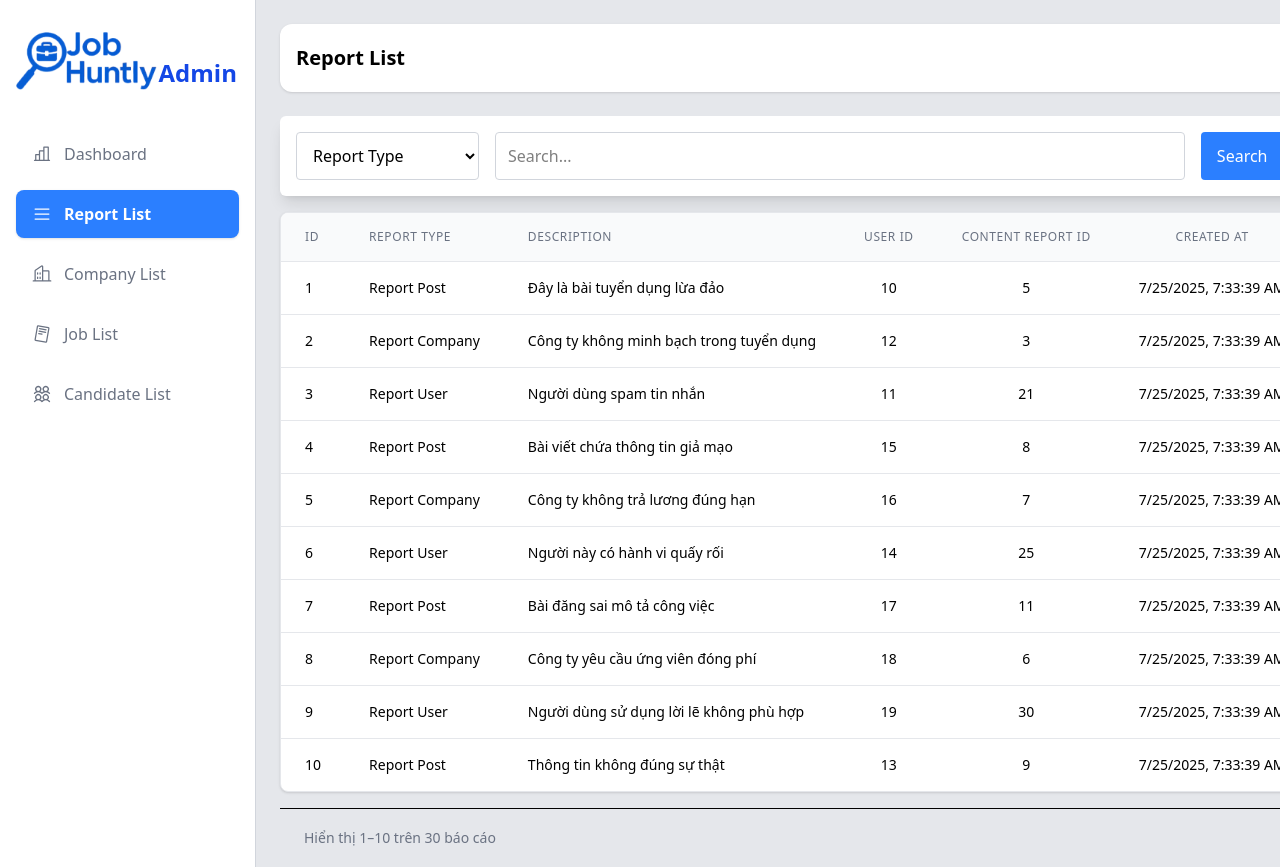
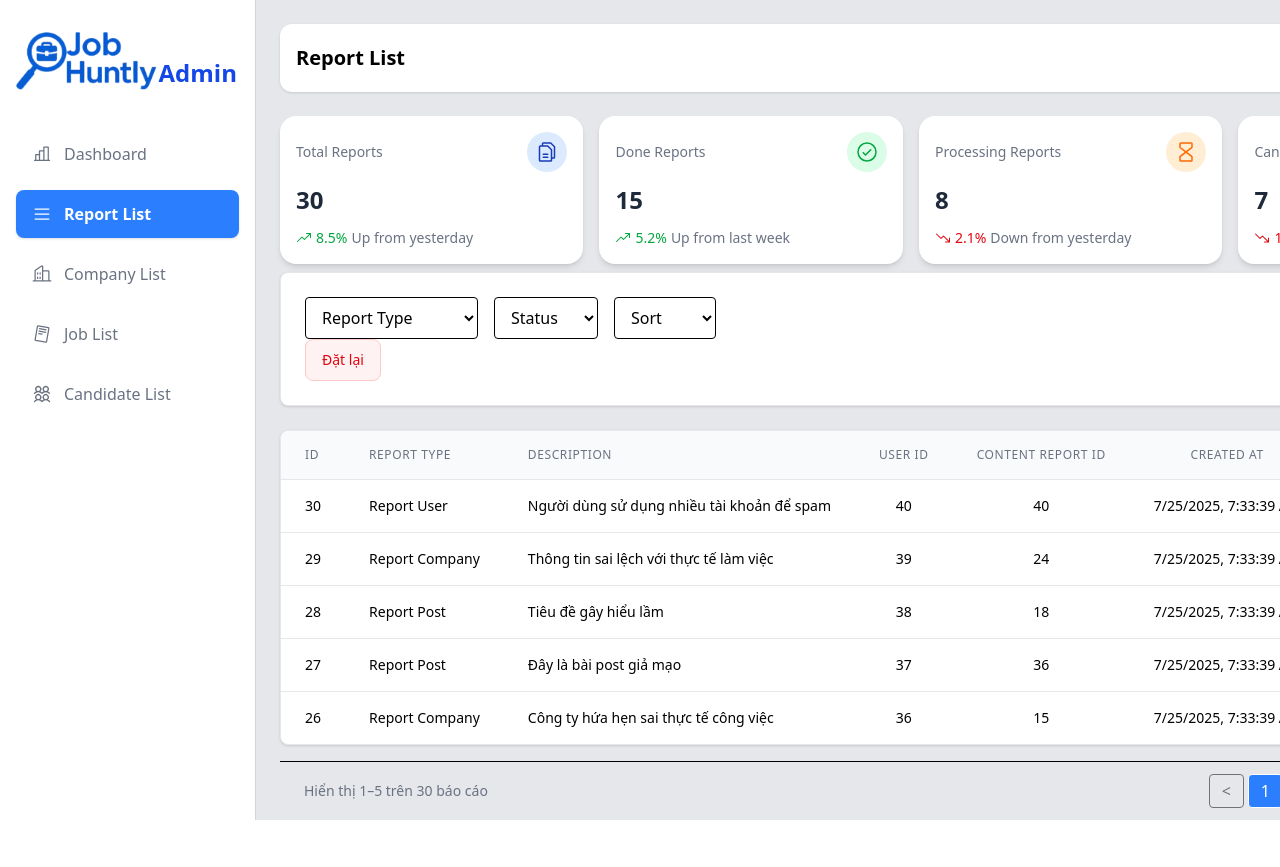
Before and after one commit to Group-3-KTC/job-huntly-admin-app, a React (Vite) app: page /listReport in a window 1280 px wide. Shown: the top 867 px of the page. After the commit the page ends 820 px from the top, so only its background shows below. Built offline with nearby package versions, Linux system fonts and the light colour scheme; sample sign-in values are in the browser's storage.

Commit message:
update-page-report-list

```diff
--- /dev/null
+++ b/src/features/reportlist/components/ReportFilter.tsx
@@ -0,0 +1,108 @@
+import { useState } from "react";
+import { mockReport } from "../mockApi/mockReport";
+import {
+  FilterBar,
+  type FilterField,
+} from "../../../components/common/FilterBar";
+import { Funnel, SortAscending, SortDescending } from "@phosphor-icons/react";
+import type { Reports } from "../mockApi/mockReport";
+
+const ReportFilter = () => {
+  const [filteredReports, setFilteredReports] = useState<Reports[]>([]);
+  const [sortDirection, setSortDirection] = useState<"asc" | "desc">("desc");
+
+  // Lấy danh sách duy nhất từ reportType và status
+  const reportTypes = [...new Set(mockReport.map((r) => r.reportType))];
+  const statuses = [...new Set(mockReport.map((r) => r.status))];
+
+  const filters: FilterField[] = [
+    {
+      key: "reportType",
+      label: "Loại báo cáo",
+      type: "select",
+      options: reportTypes,
+    },
+    {
+      key: "status",
+      label: "Trạng thái",
+      type: "select",
+      options: statuses,
+    },
+  ];
+
+  const handleFilterChange = (filterValues: Record<string, any>) => {
+    let results = [...mockReport];
+
+    if (filterValues.reportType) {
+      results = results.filter((r) => r.reportType === filterValues.reportType);
+    }
+
+    if (filterValues.status) {
+      results = results.filter((r) => r.status === filterValues.status);
+    }
+
+    results.sort((a, b) =>
+      sortDirection === "asc" ? a.id - b.id : b.id - a.id
+    );
+
+    setFilteredReports(results);
+  };
+
+  const toggleSort = () => {
+    const newSort = sortDirection === "asc" ? "desc" : "asc";
+    setSortDirection(newSort);
+
+    // Áp dụng sắp xếp lại với filter hiện tại
+    handleFilterChange({});
+  };
+
+  return (
+    <div className="space-y-4">
+      <div className="flex items-center justify-between">
+        <button
+          onClick={toggleSort}
+          className="flex items-center gap-1 text-sm text-blue-600 hover:underline"
+        >
+          {sortDirection === "asc" ? (
+            <>
+              <SortAscending size={18} /> ID tăng dần
+            </>
+          ) : (
+            <>
+              <SortDescending size={18} /> ID giảm dần
+            </>
+          )}
+        </button>
+      </div>
+
+      <FilterBar
+        filters={filters}
+        onFilterChange={handleFilterChange}
+        onReset={() => {
+          setFilteredReports([]);
+        }}
+      />
+
+      {/* Hiển thị kết quả sau lọc */}
+      <div className="bg-white border rounded p-4">
+        {filteredReports.length === 0 ? (
+          <p className="text-gray-500 italic">Không có dữ liệu phù hợp.</p>
+        ) : (
+          <ul className="space-y-2">
+            {filteredReports.map((report) => (
+              <li
+                key={report.id}
+                className="p-3 border rounded hover:bg-gray-50 transition"
+              >
+                <strong>ID:</strong> {report.id} — <strong>Loại:</strong> {report.reportType} —{" "}
+                <strong>Trạng thái:</strong> {report.status}
+              </li>
+            ))}
+          </ul>
+        )}
+      </div>
+    </div>
+  );
+};
+
+export default ReportFilter;
--- a/src/features/reportlist/components/ReportItem.tsx
+++ b/src/features/reportlist/components/ReportItem.tsx
@@ -0,0 +1,73 @@
+import {
+  Files,
+  CheckCircle,
+  Hourglass,
+  XCircle
+} from "@phosphor-icons/react";
+import { mockReport } from "../mockApi/mockReport";
+import type { StatisticCardProps } from "../../../types/statistics.type";
+import StatisCard from "../../../components/ui/StatisticCard";
+
+const ReportItem = () => {
+  const totalReports = mockReport.length;
+  const doneReports = mockReport.filter((r) => r.status === "Done").length;
+  const processReports = mockReport.filter((r) => r.status === "Process").length;
+  const cancelReports = mockReport.filter((r) => r.status === "Cancel").length;
+
+  const statisticData: StatisticCardProps[] = [
+    {
+      label: "Total Reports",
+      value: totalReports.toString(),
+      icon: <Files size={24} />,
+      change: {
+        percentage: "8.5%",
+        direction: "up",
+        description: "Up from yesterday",
+      },
+      colorScheme: "blue",
+    },
+    {
+      label: "Done Reports",
+      value: doneReports.toString(),
+      icon: <CheckCircle size={24} />,
+      change: {
+        percentage: "5.2%",
+        direction: "up",
+        description: "Up from last week",
+      },
+      colorScheme: "green",
+    },
+    {
+      label: "Processing Reports",
+      value: processReports.toString(),
+      icon: <Hourglass size={24} />,
+      change: {
+        percentage: "2.1%",
+        direction: "down",
+        description: "Down from yesterday",
+      },
+      colorScheme: "orange",
+    },
+    {
+      label: "Cancelled Reports",
+      value: cancelReports.toString(),
+      icon: <XCircle size={24} />,
+      change: {
+        percentage: "1.3%",
+        direction: "down",
+        description: "Down from last month",
+      },
+      colorScheme: "red",
+    },
+  ];
+
+  return (
+    <div className="grid grid-cols-1 gap-4 sm:grid-cols-2 xl:grid-cols-4">
+      {statisticData.map((item, index) => (
+        <StatisCard key={index} {...item} />
+      ))}
+    </div>
+  );
+};
+
+export default ReportItem;
--- a/src/features/reportlist/components/ReportTable.tsx
+++ b/src/features/reportlist/components/ReportTable.tsx
@@ -3,25 +3,92 @@ import { Table, type TableColumn } from "../../../components/ui/Table";
 import type { Reports } from "../mockApi/mockReport";
 import { mockReport } from "../mockApi/mockReport";
 import { Trash, PencilSimpleLine } from "phosphor-react";
+import {
+  FilterBar,
+  type FilterField,
+} from "../../../components/common/FilterBar";
 
 const ReportTable = () => {
   const [searchField, setSearchField] = useState("reportType");
   const [searchQuery, setSearchQuery] = useState("");
   const [currentPage, setCurrentPage] = useState(1);
-  const [sortOrder, setSortOrder] = useState<string>("");
+  const [sortOrder, setSortOrder] = useState("desc");
   const [selectedReport, setSelectedReport] = useState<Reports | null>(null);
-  const [updatedStatus, setUpdatedStatus] = useState<Reports["status"]>("Process");
+  const [updatedStatus, setUpdatedStatus] =
+    useState<Reports["status"]>("Process");
   const [data, setData] = useState<Reports[]>(mockReport);
-  const pageSize = 10;
+  const [showDetail, setShowDetail] = useState(false);
+  const pageSize = 5;
+
+  const uniqueReportTypes = [...new Set(mockReport.map((r) => r.reportType))];
+  const uniqueStatuses = [...new Set(mockReport.map((r) => r.status))];
+
+  const filters: FilterField[] = [
+    {
+      key: "reportType",
+      label: "Report Type",
+      type: "select",
+      options: uniqueReportTypes,
+    },
+    {
+      key: "status",
+      label: "Status",
+      type: "select",
+      options: uniqueStatuses,
+    },
+    {
+      key: "sortOrder",
+      label: "Sort",
+      type: "select",
+      options: ["Oldest", "Newest"],
+    },
+  ];
+
+  const handleFilterChange = (filterValues: Record<string, any>) => {
+    let filtered = [...mockReport];
+
+    if (filterValues.reportType) {
+      filtered = filtered.filter(
+        (r) => r.reportType === filterValues.reportType
+      );
+    }
+
+    if (filterValues.status) {
+      filtered = filtered.filter((r) => r.status === filterValues.status);
+    }
+
+    if (filterValues.sortOrder) {
+      setSortOrder(filterValues.sortOrder);
+    }
+
+    setData(filtered);
+  };
+
+  useEffect(() => {
+    setData((prev) => {
+      const sorted = [...prev];
+      if (sortOrder === "asc") {
+        sorted.sort((a, b) => a.id - b.id);
+      } else {
+        sorted.sort((a, b) => b.id - a.id);
+      }
+      return sorted;
+    });
+  }, [sortOrder]);
 
   const filteredData = data.filter((report) => {
-    const fieldValue = String(report[searchField as keyof Reports]).toLowerCase();
+    const fieldValue = String(
+      report[searchField as keyof Reports]
+    ).toLowerCase();
     return fieldValue.includes(searchQuery.toLowerCase());
   });
 
   const total = filteredData.length;
   const totalPages = Math.ceil(total / pageSize);
-  const paginatedData = filteredData.slice((currentPage - 1) * pageSize, currentPage * pageSize);
+  const paginatedData = filteredData.slice(
+    (currentPage - 1) * pageSize,
+    currentPage * pageSize
+  );
 
   const statusStyle = {
     Done: "bg-green-100 text-green-700",
@@ -30,24 +97,17 @@ const ReportTable = () => {
   } as const;
 
   const handleUpdate = (report: Reports) => {
+    setShowDetail(false);
     setSelectedReport(report);
     setUpdatedStatus(report.status);
   };
 
-  useEffect(() => {
-    let sorted = [...mockReport];
-    if (sortOrder === "recent") {
-      sorted.sort((a, b) => b.id - a.id);
-    } else if (sortOrder === "oldest") {
-      sorted.sort((a, b) => a.id - b.id);
-    }
-    setData(sorted);
-  }, [sortOrder]);
-
   const confirmUpdate = () => {
     if (selectedReport) {
       setData((prev) =>
-        prev.map((r) => (r.id === selectedReport.id ? { ...r, status: updatedStatus } : r))
+        prev.map((r) =>
+          r.id === selectedReport.id ? { ...r, status: updatedStatus } : r
+        )
       );
       setSelectedReport(null);
     }
@@ -91,7 +151,11 @@ const ReportTable = () => {
       title: "Status",
       align: "center",
       render: (value: Reports["status"]) => (
-        <span className={`px-2 py-1 text-xs rounded font-medium ${statusStyle[value]}`}>{value}</span>
+        <span
+          className={`px-2 py-1 text-xs rounded font-medium ${statusStyle[value]}`}
+        >
+          {value}
+        </span>
       ),
     },
     {
@@ -120,51 +184,15 @@ const ReportTable = () => {
   ];
 
   return (
-    <div className="space-y-4 max-w-full">
-      <div className="bg-white p-4 rounded-md shadow-lg flex gap-4 items-center justify-between w-full h-[80px] min-h-[80px] overflow-hidden box-border">
-        <select
-          value={searchField}
-          onChange={(e) => setSearchField(e.target.value)}
-          className="border border-gray-300 rounded px-3 py-2 h-full"
-        >
-          <option value="id">ID</option>
-          <option value="reportType">Report Type</option>
-          <option value="description">Description</option>
-          <option value="userId">User ID</option>
-          <option value="reportedContentId">Content Report ID</option>
-          <option value="status">Status</option>
-        </select>
-
-        <input
-          type="text"
-          placeholder="Search..."
-          value={searchQuery}
-          onChange={(e) => {
-            setSearchQuery(e.target.value);
-            setCurrentPage(1);
-          }}
-          className="border border-gray-300 rounded px-3 py-2 flex-1 min-w-[200px] h-full"
-        />
-
-        <button className="bg-blue-500 text-white px-4 py-2 rounded hover:bg-blue-600 h-full">
-          Search
-        </button>
-        <button
-          className="bg-red-500 text-white px-4 py-2 rounded hover:bg-red-600 h-full"
-          onClick={() => window.location.reload()}
-        >
-          Reset
-        </button>
-          <select
-            value={sortOrder}
-            onChange={(e) => setSortOrder(e.target.value)}
-            className="px-4 py-2 border border-gray-300 rounded"
-          >
-            <option value="">Sắp xếp</option>
-            <option value="recent">Mới nhất</option>
-            <option value="oldest">Cũ nhất</option>
-          </select>
-      </div>
+    <div className="space-y-4 max-w-full mt-2">
+      <FilterBar
+        filters={filters}
+        onFilterChange={handleFilterChange}
+        onReset={() => {
+          setData(mockReport);
+          setSortOrder("desc");
+        }}
+      />
 
       <Table
         columns={columns}
@@ -174,21 +202,42 @@ const ReportTable = () => {
       />
 
       {selectedReport && (
-        <div className="fixed inset-0 bg-black bg-opacity-40 flex justify-center items-center z-50">
-          <div className="bg-white p-6 rounded-xl w-full max-w-md space-y-4 shadow-2xl border border-gray-300">
-            <h2 className="text-lg font-semibold">Cập nhật trạng thái báo cáo</h2>
+        <div className="fixed inset-0 bg-opacity-40 flex justify-center items-center z-50">
+          {/* Popup chính */}
+          <div className="relative bg-white p-6 rounded-xl w-full max-w-md space-y-4 shadow-2xl border border-gray-300">
+            <h2 className="text-lg font-semibold">
+              Cập nhật trạng thái báo cáo
+            </h2>
             <div className="space-y-2 text-sm">
-              <div><strong>ID:</strong> {selectedReport.id}</div>
-              <div><strong>Report Type:</strong> {selectedReport.reportType}</div>
-              <div><strong>Description:</strong> {selectedReport.description}</div>
-              <div><strong>User ID:</strong> {selectedReport.userId}</div>
-              <div><strong>Content Report ID:</strong> {selectedReport.reportedContentId}</div>
-              <div><strong>Created At:</strong> {new Date(selectedReport.createAt).toLocaleString()}</div>
+              <div>
+                <strong>ID:</strong> {selectedReport.id}
+              </div>
+              <div>
+                <strong>Report Type:</strong> {selectedReport.reportType}
+              </div>
+              <div>
+                <strong>Description:</strong> {selectedReport.description}
+              </div>
+              <div>
+                <strong>User ID:</strong> {selectedReport.userId}
+              </div>
+              <div className="flex items-center gap-2">
+                <strong>Content Report ID:</strong>{" "}
+                {selectedReport.reportedContentId}
+                <button
+                  onClick={() => setShowDetail(true)}
+                  className="text-blue-500 underline text-sm hover:text-blue-700"
+                >
+                  Show
+                </button>
+              </div>
               <div>
                 <label className="font-semibold">Status:</label>
                 <select
                   value={updatedStatus}
-                  onChange={(e) => setUpdatedStatus(e.target.value as Reports["status"])}
+                  onChange={(e) =>
+                    setUpdatedStatus(e.target.value as Reports["status"])
+                  }
                   className="ml-2 border px-2 py-1 rounded"
                 >
                   <option value="Process">Process</option>
@@ -211,6 +260,13 @@ const ReportTable = () => {
                 Xác nhận
               </button>
             </div>
+
+            {/* Popup phụ */}
+            {showDetail && (
+              <div className="absolute top-0 right-[-320px] w-72 bg-white border shadow-lg rounded-xl p-4">
+                <h1 className="text-lg font-bold">Detail...</h1>
+              </div>
+            )}
           </div>
         </div>
       )}
@@ -218,7 +274,8 @@ const ReportTable = () => {
       {totalPages > 1 && (
         <div className="flex items-center justify-between px-6 py-3 border-t">
           <div className="text-sm text-gray-500">
-            Hiển thị {(currentPage - 1) * pageSize + 1}–{Math.min(currentPage * pageSize, total)} trên {total} báo cáo
+            Hiển thị {(currentPage - 1) * pageSize + 1}–
+            {Math.min(currentPage * pageSize, total)} trên {total} báo cáo
           </div>
           <div className="flex gap-1">
             <button
@@ -231,7 +288,10 @@ const ReportTable = () => {
             {(() => {
               const pages = [];
               const maxVisible = 5;
-              let startPage = Math.max(1, currentPage - Math.floor(maxVisible / 2));
+              let startPage = Math.max(
+                1,
+                currentPage - Math.floor(maxVisible / 2)
+              );
               let endPage = Math.min(totalPages, startPage + maxVisible - 1);
               if (endPage - startPage + 1 < maxVisible) {
                 startPage = Math.max(1, endPage - maxVisible + 1);
@@ -247,14 +307,22 @@ const ReportTable = () => {
                   </button>
                 );
                 if (startPage > 2)
-                  pages.push(<span key="dots1" className="px-3 py-1">...</span>);
+                  pages.push(
+                    <span key="dots1" className="px-3 py-1">
+                      ...
+                    </span>
+                  );
               }
               for (let i = startPage; i <= endPage; i++) {
                 pages.push(
                   <button
                     key={i}
                     onClick={() => setCurrentPage(i)}
-                    className={`px-3 py-1 border rounded ${currentPage === i ? "bg-blue-500 text-white" : "hover:bg-gray-100"}`}
+                    className={`px-3 py-1 border rounded ${
+                      currentPage === i
+                        ? "bg-blue-500 text-white"
+                        : "hover:bg-gray-100"
+                    }`}
                   >
                     {i}
                   </button>
@@ -262,7 +330,11 @@ const ReportTable = () => {
               }
               if (endPage < totalPages) {
                 if (endPage < totalPages - 1)
-                  pages.push(<span key="dots2" className="px-3 py-1">...</span>);
+                  pages.push(
+                    <span key="dots2" className="px-3 py-1">
+                      ...
+                    </span>
+                  );
                 pages.push(
                   <button
                     key="last"
--- a/src/features/reportlist/pages/ReportList.tsx
+++ b/src/features/reportlist/pages/ReportList.tsx
@@ -1,9 +1,11 @@
 
+import ReportItem from '../components/ReportItem';
 import ReportTable from '../components/ReportTable';
 
 const ReportList = () => {
   return (
     <div className="w-full px-2 md:px-6">
+      <ReportItem />
       <ReportTable />
     </div>
   );
```
